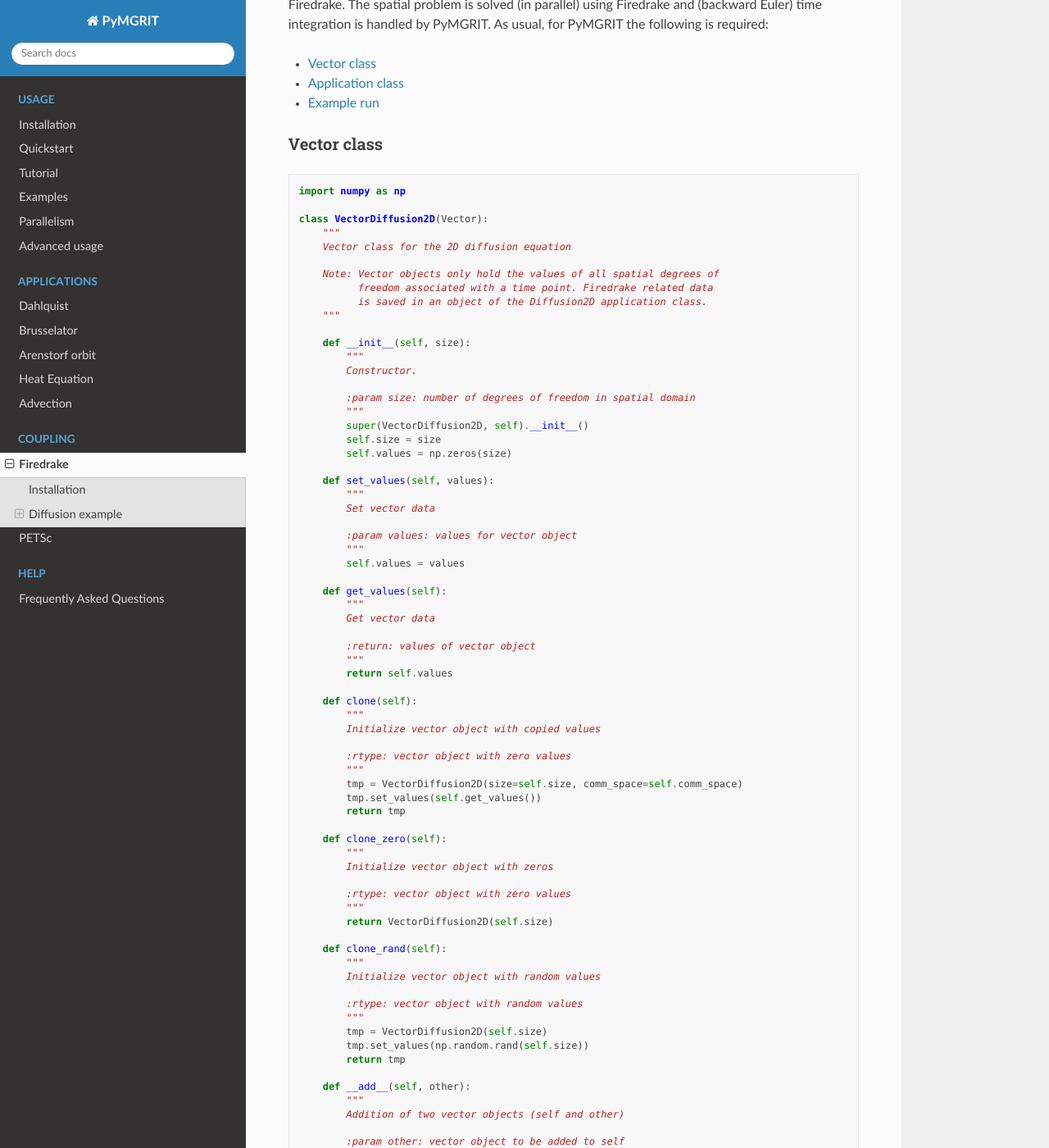
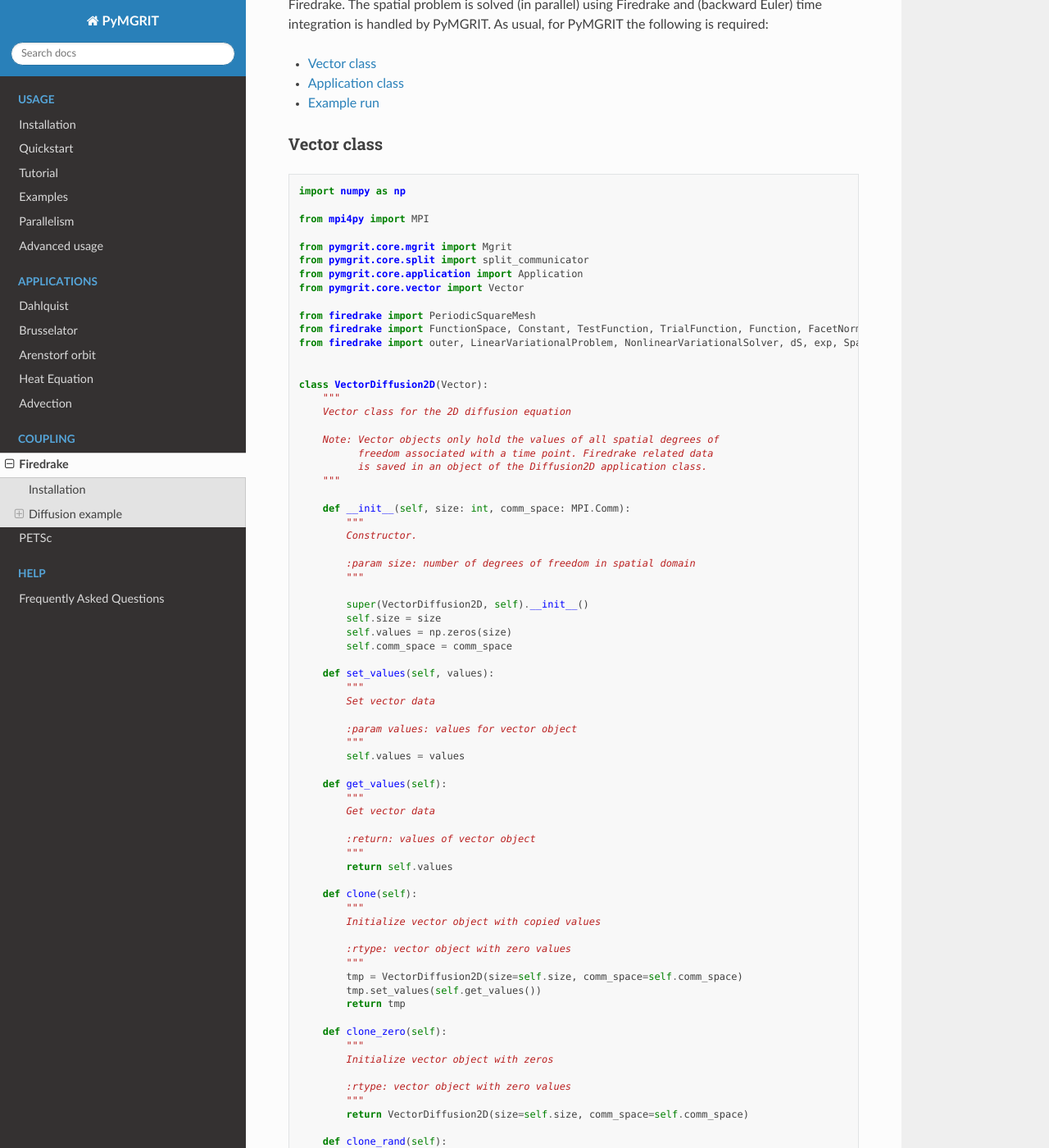
Before and after one commit to pymgrit/pymgrit, a Sphinx documentation site: the page built from docs/source/coupling/firedrake.rst, in a window 1280 px wide and 1400 px high, scrolled down 795 px. Shown: the whole window at 82% size. Built offline with Sphinx 7.4.7 and the Read the Docs theme 2.0.0, drawn with Linux system fonts in a browser that asks for light colours; some of the changed text lies outside the part shown.

Commit message:
updated firedrake docu

```diff
--- a/docs/source/coupling/firedrake.rst
+++ b/docs/source/coupling/firedrake.rst
@@ -50,6 +50,18 @@ Vector class
 
     import numpy as np
 
+    from mpi4py import MPI
+
+    from pymgrit.core.mgrit import Mgrit
+    from pymgrit.core.split import split_communicator
+    from pymgrit.core.application import Application
+    from pymgrit.core.vector import Vector
+
+    from firedrake import PeriodicSquareMesh
+    from firedrake import FunctionSpace, Constant, TestFunction, TrialFunction, Function, FacetNormal, inner, dx, grad, avg
+    from firedrake import outer, LinearVariationalProblem, NonlinearVariationalSolver, dS, exp, SpatialCoordinate
+
+
     class VectorDiffusion2D(Vector):
         """
         Vector class for the 2D diffusion equation
@@ -59,15 +71,17 @@ Vector class
               is saved in an object of the Diffusion2D application class.
         """
 
-        def __init__(self, size):
+        def __init__(self, size: int, comm_space: MPI.Comm):
             """
             Constructor.
 
             :param size: number of degrees of freedom in spatial domain
             """
+
             super(VectorDiffusion2D, self).__init__()
             self.size = size
             self.values = np.zeros(size)
+            self.comm_space = comm_space
 
         def set_values(self, values):
             """
@@ -101,7 +115,7 @@ Vector class
 
             :rtype: vector object with zero values
             """
-            return VectorDiffusion2D(self.size)
+            return VectorDiffusion2D(size=self.size, comm_space=self.comm_space)
 
         def clone_rand(self):
             """
@@ -109,7 +123,7 @@ Vector class
 
             :rtype: vector object with random values
             """
-            tmp = VectorDiffusion2D(self.size)
+            tmp = VectorDiffusion2D(size=self.size, comm_space=self.comm_space)
             tmp.set_values(np.random.rand(self.size))
             return tmp
 
@@ -120,7 +134,7 @@ Vector class
             :param other: vector object to be added to self
             :return: sum of vector object self and input object other
             """
-            tmp = VectorDiffusion2D(self.size)
+            tmp = VectorDiffusion2D(self.size, comm_space=self.comm_space)
             tmp.set_values(self.get_values() + other.get_values())
             return tmp
 
@@ -131,7 +145,7 @@ Vector class
             :param other: vector object to be subtracted from self
             :return: difference of vector object self and input object other
             """
-            tmp = VectorDiffusion2D(self.size)
+            tmp = VectorDiffusion2D(self.size, comm_space=self.comm_space)
             tmp.set_values(self.get_values() - other.get_values())
             return tmp
 
@@ -141,7 +155,8 @@ Vector class
 
             :return: 2-norm of vector object
             """
-            return np.linalg.norm(self.values)
+            tmp = self.comm_space.allgather(self.values)
+            return np.linalg.norm(np.array([item for sublist in tmp for item in sublist]))
 
         def unpack(self, values):
             """
```
